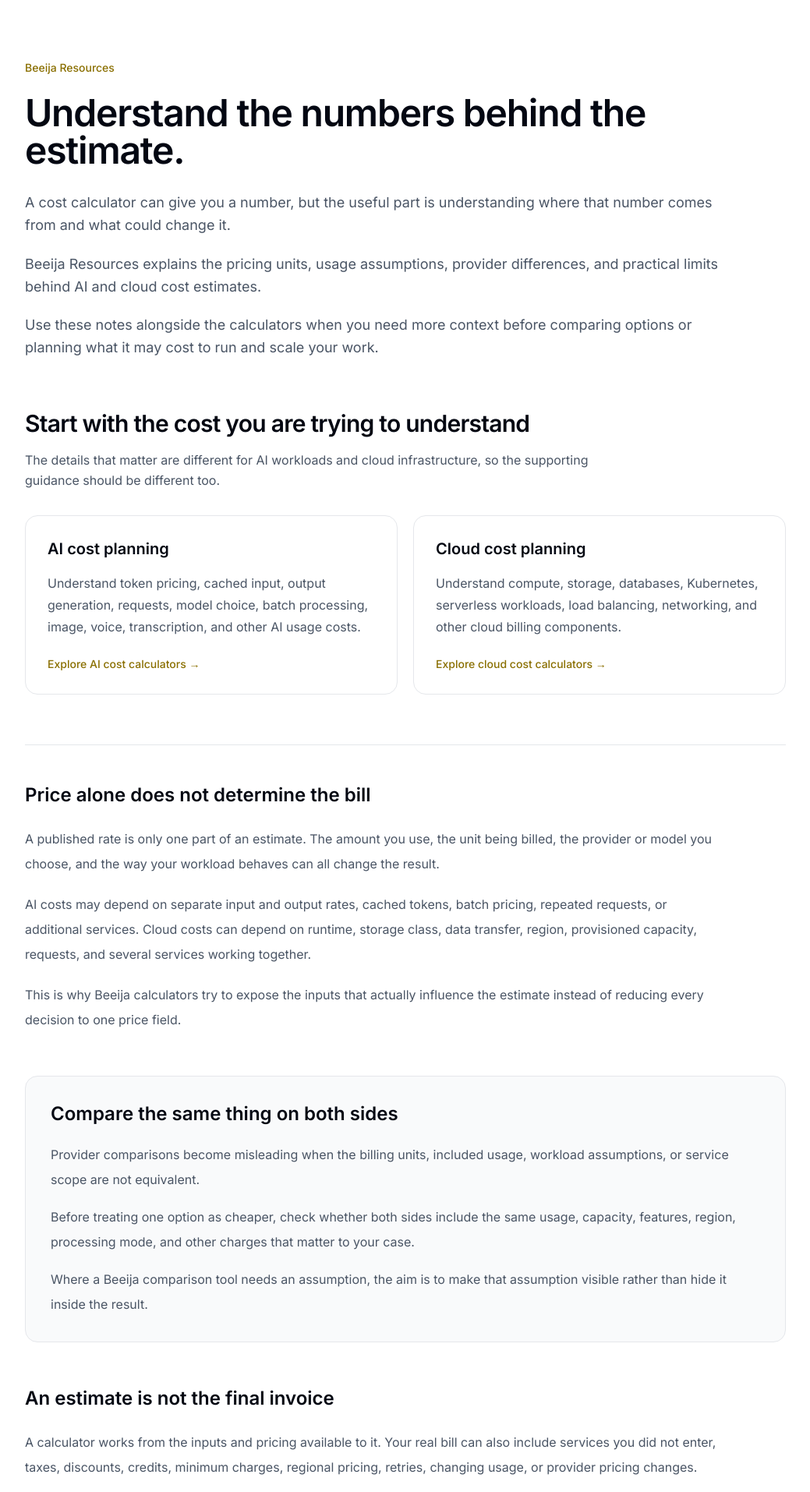
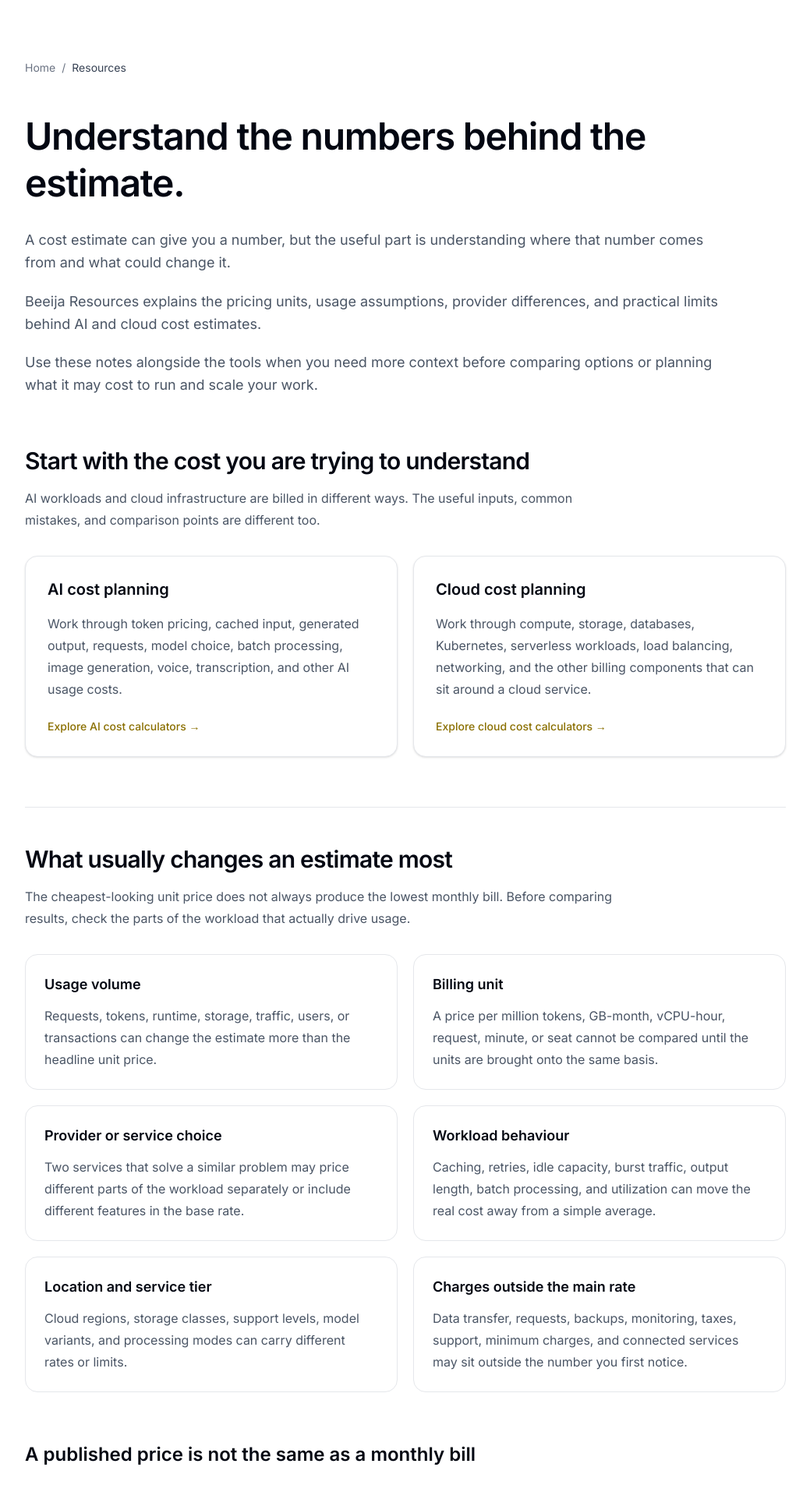
Before and after one commit to vaarunsonawwane-ops/beeija, a Next.js app: page /resources in a window 1280 px wide. Shown: the part 80-1994 px from the top of the page at 78% size, without its empty margins (120-1159 px from the left). Built offline with nearby package versions, Linux system fonts and the light colour scheme.

Commit message:
Resources page updated

```diff
--- a/app/resources/page.tsx
+++ b/app/resources/page.tsx
@@ -5,7 +5,7 @@ export const metadata: Metadata = {
   title: "Resources | Beeija",
 
   description:
-    "Practical explanations for understanding AI and cloud pricing, cost estimates, usage assumptions, provider comparisons, and the limits of cost calculators.",
+    "Practical guidance for understanding AI and cloud pricing, usage assumptions, provider comparisons, billing units, and the limits of cost estimates.",
 
   alternates: {
     canonical: "https://beeija.com/resources",
@@ -28,23 +28,63 @@ export const metadata: Metadata = {
   },
 };
 
+const estimateFactors = [
+  {
+    title: "Usage volume",
+    text: "Requests, tokens, runtime, storage, traffic, users, or transactions can change the estimate more than the headline unit price.",
+  },
+  {
+    title: "Billing unit",
+    text: "A price per million tokens, GB-month, vCPU-hour, request, minute, or seat cannot be compared until the units are brought onto the same basis.",
+  },
+  {
+    title: "Provider or service choice",
+    text: "Two services that solve a similar problem may price different parts of the workload separately or include different features in the base rate.",
+  },
+  {
+    title: "Workload behaviour",
+    text: "Caching, retries, idle capacity, burst traffic, output length, batch processing, and utilization can move the real cost away from a simple average.",
+  },
+  {
+    title: "Location and service tier",
+    text: "Cloud regions, storage classes, support levels, model variants, and processing modes can carry different rates or limits.",
+  },
+  {
+    title: "Charges outside the main rate",
+    text: "Data transfer, requests, backups, monitoring, taxes, support, minimum charges, and connected services may sit outside the number you first notice.",
+  },
+];
+
 export default function ResourcesPage() {
   return (
     <main className="bg-white text-gray-900">
       <section className="mx-auto max-w-5xl px-6 py-16 md:py-20">
+        <nav
+          aria-label="Breadcrumb"
+          className="mb-12 flex items-center text-sm text-gray-500"
+        >
+          <Link
+            href="/"
+            className="transition-colors duration-200 hover:!text-[var(--yellow-dark)]"
+          >
+            Home
+          </Link>
+
+          <span className="mx-2">/</span>
+
+          <span className="text-gray-700">Resources</span>
+        </nav>
+
         <div className="max-w-4xl">
-          <p className="text-sm font-medium text-[var(--yellow-dark)]">
-            Beeija Resources
-          </p>
-
-          <h1 className="mt-6 text-4xl font-semibold tracking-tight text-gray-950 md:text-5xl">
+          <h1 className="text-4xl font-semibold tracking-tight text-gray-950 md:text-5xl md:leading-tight">
             Understand the numbers behind the estimate.
           </h1>
 
-          <div className="mt-7 max-w-4xl space-y-5 text-lg leading-relaxed text-gray-600">
+          <div className="mt-7 space-y-5 text-lg leading-relaxed text-gray-600">
             <p>
-              A cost calculator can give you a number, but the useful part is
-              understanding where that number comes from and what could change it.
+              A cost estimate can give you a number, but the useful part is
+              understanding where that number comes from and what could change
+              it.
             </p>
 
             <p>
@@ -54,9 +94,9 @@ export default function ResourcesPage() {
             </p>
 
             <p>
-              Use these notes alongside the calculators when you need more
-              context before comparing options or planning what it may cost to
-              run and scale your work.
+              Use these notes alongside the tools when you need more context
+              before comparing options or planning what it may cost to run and
+              scale your work.
             </p>
           </div>
         </div>
@@ -67,25 +107,26 @@ export default function ResourcesPage() {
               Start with the cost you are trying to understand
             </h2>
 
-            <p className="mt-4 leading-relaxed text-gray-600">
-              The details that matter are different for AI workloads and cloud
-              infrastructure, so the supporting guidance should be different too.
+            <p className="mt-4 leading-7 text-gray-600">
+              AI workloads and cloud infrastructure are billed in different
+              ways. The useful inputs, common mistakes, and comparison points
+              are different too.
             </p>
           </div>
 
           <div className="mt-8 grid gap-5 md:grid-cols-2">
             <Link
               href="/categories/ai-cost-calculators"
-              className="group rounded-2xl border border-gray-200 bg-white p-7 transition duration-200 hover:-translate-y-1 hover:shadow-md"
+              className="group rounded-2xl border border-gray-200 bg-white p-7 shadow-sm transition duration-200 hover:-translate-y-1 hover:shadow-md"
             >
               <h3 className="text-xl font-semibold text-gray-950 transition-colors duration-200 group-hover:text-[var(--green)]">
                 AI cost planning
               </h3>
 
               <p className="mt-4 leading-7 text-gray-600">
-                Understand token pricing, cached input, output generation,
-                requests, model choice, batch processing, image, voice,
-                transcription, and other AI usage costs.
+                Work through token pricing, cached input, generated output,
+                requests, model choice, batch processing, image generation,
+                voice, transcription, and other AI usage costs.
               </p>
 
               <p className="mt-6 text-sm font-medium text-[var(--yellow-dark)]">
@@ -95,16 +136,16 @@ export default function ResourcesPage() {
 
             <Link
               href="/categories/cloud-cost-calculators"
-              className="group rounded-2xl border border-gray-200 bg-white p-7 transition duration-200 hover:-translate-y-1 hover:shadow-md"
+              className="group rounded-2xl border border-gray-200 bg-white p-7 shadow-sm transition duration-200 hover:-translate-y-1 hover:shadow-md"
             >
               <h3 className="text-xl font-semibold text-gray-950 transition-colors duration-200 group-hover:text-[var(--green)]">
                 Cloud cost planning
               </h3>
 
               <p className="mt-4 leading-7 text-gray-600">
-                Understand compute, storage, databases, Kubernetes, serverless
-                workloads, load balancing, networking, and other cloud billing
-                components.
+                Work through compute, storage, databases, Kubernetes,
+                serverless workloads, load balancing, networking, and the
+                other billing components that can sit around a cloud service.
               </p>
 
               <p className="mt-6 text-sm font-medium text-[var(--yellow-dark)]">
@@ -116,29 +157,60 @@ export default function ResourcesPage() {
 
         <section className="mt-16 border-t border-gray-200 pt-12">
           <div className="max-w-4xl">
+            <h2 className="text-2xl font-semibold tracking-tight text-gray-950 md:text-3xl">
+              What usually changes an estimate most
+            </h2>
+
+            <p className="mt-4 max-w-3xl leading-7 text-gray-600">
+              The cheapest-looking unit price does not always produce the
+              lowest monthly bill. Before comparing results, check the parts of
+              the workload that actually drive usage.
+            </p>
+          </div>
+
+          <div className="mt-8 grid gap-5 md:grid-cols-2">
+            {estimateFactors.map((factor) => (
+              <div
+                key={factor.title}
+                className="rounded-2xl border border-gray-200 bg-white p-6"
+              >
+                <h3 className="text-lg font-semibold text-gray-950">
+                  {factor.title}
+                </h3>
+
+                <p className="mt-3 leading-7 text-gray-600">{factor.text}</p>
+              </div>
+            ))}
+          </div>
+        </section>
+
+        <section className="mt-16">
+          <div className="max-w-4xl">
             <h2 className="text-2xl font-semibold text-gray-950">
-              Price alone does not determine the bill
+              A published price is not the same as a monthly bill
             </h2>
 
             <div className="mt-6 space-y-5 leading-8 text-gray-600">
               <p>
-                A published rate is only one part of an estimate. The amount you
-                use, the unit being billed, the provider or model you choose,
-                and the way your workload behaves can all change the result.
+                Provider pricing pages usually publish rates for individual
+                units: a token, request, minute, GB, instance, vCPU, database,
+                or another measurable part of the service. Your bill is the
+                result of those units being used together over time.
               </p>
 
               <p>
-                AI costs may depend on separate input and output rates, cached
-                tokens, batch pricing, repeated requests, or additional services.
-                Cloud costs can depend on runtime, storage class, data transfer,
-                region, provisioned capacity, requests, and several services
-                working together.
+                For example, a model with a lower input-token rate may still
+                cost more for your workload if it produces substantially more
+                output, receives more repeated requests, or needs an additional
+                service around it. A cloud database price may look small until
+                storage, backups, network transfer, replicas, and provisioned
+                capacity are included.
               </p>
 
               <p>
-                This is why Beeija calculators try to expose the inputs that
-                actually influence the estimate instead of reducing every
-                decision to one price field.
+                The practical question is therefore not only “What is the
+                price?” but “Which billable units will my workload actually
+                consume, and how often?”
               </p>
             </div>
           </div>
@@ -153,20 +225,22 @@ export default function ResourcesPage() {
             <div className="mt-5 space-y-4 leading-8 text-gray-600">
               <p>
                 Provider comparisons become misleading when the billing units,
-                included usage, workload assumptions, or service scope are not
+                included usage, service scope, or workload assumptions are not
                 equivalent.
               </p>
 
               <p>
                 Before treating one option as cheaper, check whether both sides
-                include the same usage, capacity, features, region, processing
-                mode, and other charges that matter to your case.
+                include the same amount of work: the same request volume,
+                tokens, runtime, storage, traffic, region, processing mode,
+                redundancy, and any connected services that matter to your
+                case.
               </p>
 
               <p>
-                Where a Beeija comparison tool needs an assumption, the aim is
-                to make that assumption visible rather than hide it inside the
-                result.
+                If one provider includes something that another charges for
+                separately, put that difference into the comparison instead of
+                comparing only the headline rates.
               </p>
             </div>
           </div>
@@ -175,23 +249,84 @@ export default function ResourcesPage() {
         <section className="mt-14">
           <div className="max-w-4xl">
             <h2 className="text-2xl font-semibold text-gray-950">
+              Use a range when the workload is still uncertain
+            </h2>
+
+            <div className="mt-6 space-y-5 leading-8 text-gray-600">
+              <p>
+                Early-stage planning rarely gives you one perfectly known
+                usage number. A more useful approach is to test a low, expected,
+                and high case rather than treating the first estimate as a
+                promise.
+              </p>
+
+              <p>
+                If a workload may receive 100,000 requests in one month and
+                500,000 after growth, calculate both. If output length, cache
+                hit rate, storage growth, or utilization is uncertain, change
+                those assumptions and see how much the result moves.
+              </p>
+
+              <p>
+                The assumptions that move the estimate the most deserve the
+                most attention. Small differences in a minor unit rate may
+                matter less than a large change in usage volume or architecture.
+              </p>
+            </div>
+          </div>
+        </section>
+
+        <section className="mt-14 border-t border-gray-200 pt-12">
+          <div className="max-w-4xl">
+            <h2 className="text-2xl font-semibold text-gray-950">
               An estimate is not the final invoice
             </h2>
 
             <div className="mt-6 space-y-5 leading-8 text-gray-600">
               <p>
-                A calculator works from the inputs and pricing available to it.
-                Your real bill can also include services you did not enter,
-                taxes, discounts, credits, minimum charges, regional pricing,
-                retries, changing usage, or provider pricing changes.
+                A tool can only calculate from the inputs and pricing available
+                to it. Your real bill may also include services you did not
+                enter, taxes, credits, discounts, commitments, minimum charges,
+                regional differences, retries, changing usage, or pricing
+                updates made by the provider.
               </p>
 
               <p>
                 For an important purchasing or architecture decision, use the
-                estimate as a planning reference and confirm the applicable
-                pricing with the provider before committing money.
+                estimate as a planning reference and confirm the current rates,
+                conditions, and billing rules with the provider before
+                committing money.
+              </p>
+
+              <p>
+                When the provider offers its own pricing documentation or
+                calculator, that is also worth checking for account-specific,
+                regional, contractual, or service details that a general
+                planning tool cannot know.
               </p>
             </div>
+          </div>
+        </section>
+
+        <section className="mt-14 rounded-2xl border-l-4 border-[#F2C94C] bg-[#F5FAF7] p-7 md:p-8">
+          <div className="max-w-4xl">
+            <h2 className="text-2xl font-semibold text-gray-950">
+              How Beeija approaches the calculation
+            </h2>
+
+            <p className="mt-5 leading-8 text-gray-600">
+              Pricing sources, checked dates, assumptions, formulas, custom
+              rates, testing, and the limits of an estimate are part of the
+              trust behind a cost-planning tool. The methodology should be as
+              understandable as the result itself.
+            </p>
+
+            <Link
+              href="/how-beeija-tools-are-built"
+              className="mt-5 inline-flex text-sm font-medium text-[var(--yellow-dark)] transition-colors duration-200 hover:text-[var(--green)]"
+            >
+              How Beeija Tools Are Built →
+            </Link>
           </div>
         </section>
 
@@ -201,7 +336,7 @@ export default function ResourcesPage() {
           </h2>
 
           <p className="mt-4 max-w-3xl leading-7 text-gray-600">
-            Browse the current Beeija tools and test the usage, pricing, and
+            Browse the current Beeija tools and test the pricing, usage, and
             workload assumptions that apply to your situation.
           </p>
 
```
